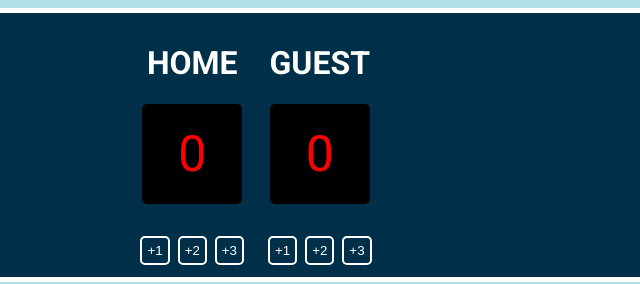
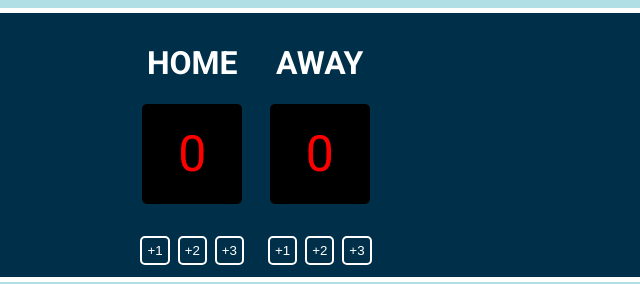
Before and after one commit to ashufriend789-beep/BasketBallScoreBoard, a plain HTML site: page index.html in a window 1280 px wide. Shown: the top 284 px of the page, 384-1024 px from the left. Drawn offline with Linux system fonts and the light colour scheme.

Commit message:
Changint the second team name

```diff
--- a/index.html
+++ b/index.html
@@ -19,7 +19,7 @@
                 </div>
             </div>
             <div class="box">
-                <h1 id="team-two">GUEST</h1>
+                <h1 id="team-two">AWAY</h1>
                 <div class="screen" id="team-two-score">0</div>
                 <div class="button">
                     <button  onclick="one1()">+1</button>
```
